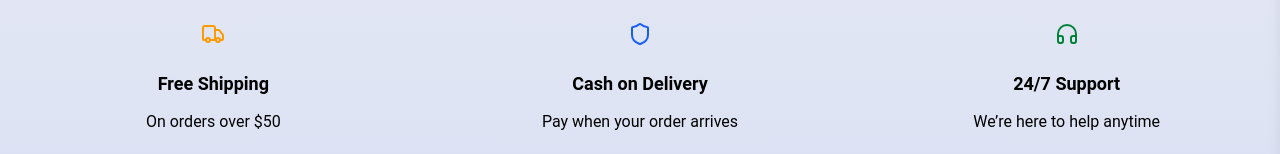
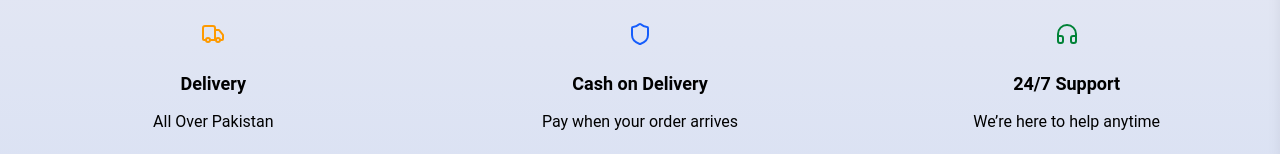
Before and after one commit to HassanAhmed270/AKA_WMART, a React (Vite) app in the folder frontend/: page / in a window 1280 px wide. Shown: the part 646-800 px from the top of the page. Built offline with nearby package versions, Linux system fonts and the light colour scheme; no server answers.

Commit message:
Free shipment case removed

```diff
--- a/frontend/src/components/Features.jsx
+++ b/frontend/src/components/Features.jsx
@@ -14,8 +14,8 @@ const Features = () => {
                         <div className="h-12 w-12 bg-primary/10 rounded-full flex items-center justify-center">
                             <Truck className="h-6 w-6 text-primary text-amber-500" />
                         </div>
-                        <h3 className="font-semibold text-lg text-text dark:text-text-dark">Free Shipping</h3>
-                        <p className="text-text/70 dark:text-text-dark/70">On orders over $50</p>
+                        <h3 className="font-semibold text-lg text-text dark:text-text-dark">Delivery </h3>
+                        <p className="text-text/70 dark:text-text-dark/70">All Over Pakistan</p>
                     </div>
 
                     {/* Feature 2 */}
```
